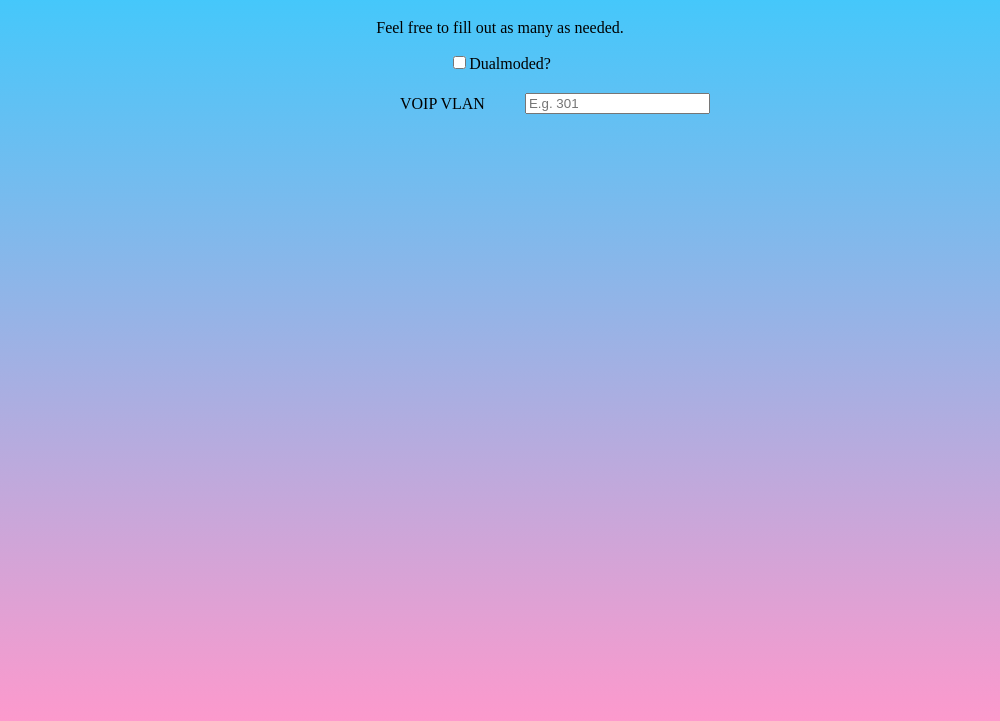
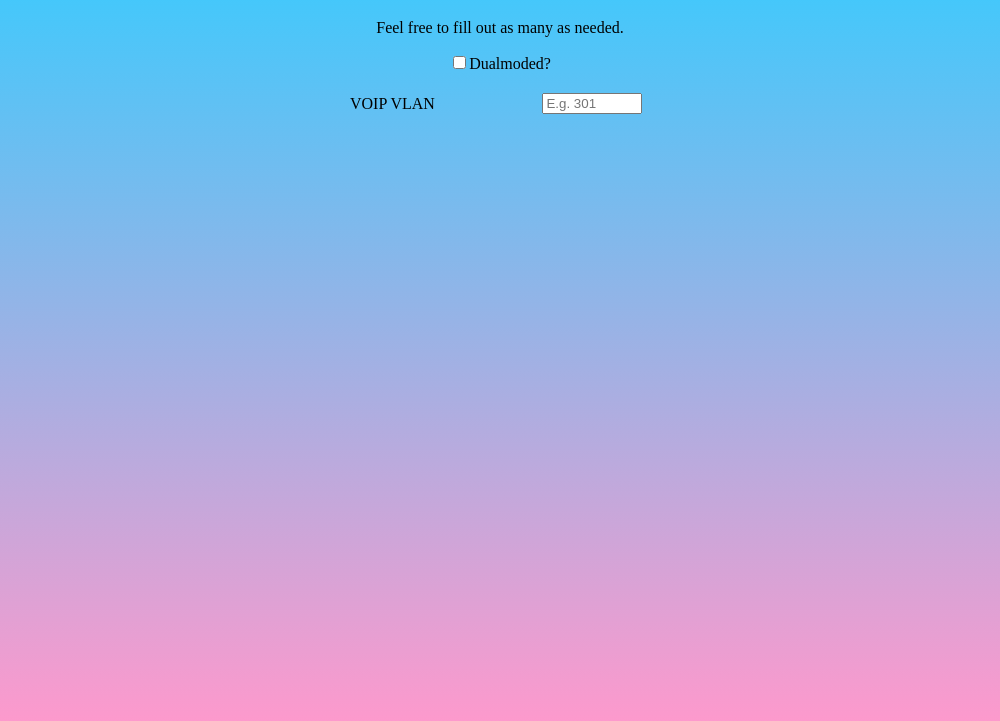
Before and after one commit to jweatherspoon/switches-js, an Electron app: page renderer-assets/html/VLANForm.html in a window 1000 px wide. Shown: the part 71-792 px from the top of the page. Drawn offline with Linux system fonts and the light colour scheme.

Commit message:
CSS VLANForm changes

```diff
--- a/renderer-assets/css/Styles.css
+++ b/renderer-assets/css/Styles.css
@@ -9,7 +9,6 @@ html, body {
 label {
     float: left;
     margin-top: 2;
-    padding-left: 30%
 }
 
 .switchback {
@@ -30,6 +29,10 @@ label {
     margin: 0 auto;
 }
 
+.vlaninput {
+    width: 100px;
+}
+
 .LoadSpin {
     border: 16px solid #f3f3f3;
     border-top: 16px solid #3498db;
--- a/renderer-assets/html/VLANForm.html
+++ b/renderer-assets/html/VLANForm.html
@@ -8,9 +8,9 @@
                 <h1>What are your VLANS?</h1>
                 <p>Feel free to fill out as many as needed.</p>
                 <input type="checkbox" value="dualmoded">Dualmoded?
-                <div style="padding-top: 20px">
+                <div style="padding-top: 20px; width: 400px; margin-left: auto">
                         <label for="VOIP">VOIP VLAN</label>
-                        <input type="number" id="VOIP" name="VOIP" placeholder="E.g. 301">
+                        <input class="vlaninput" type="number" id="VOIP" name="VOIP" placeholder="E.g. 301">
                 </div>
             </div>
         </div>
```
